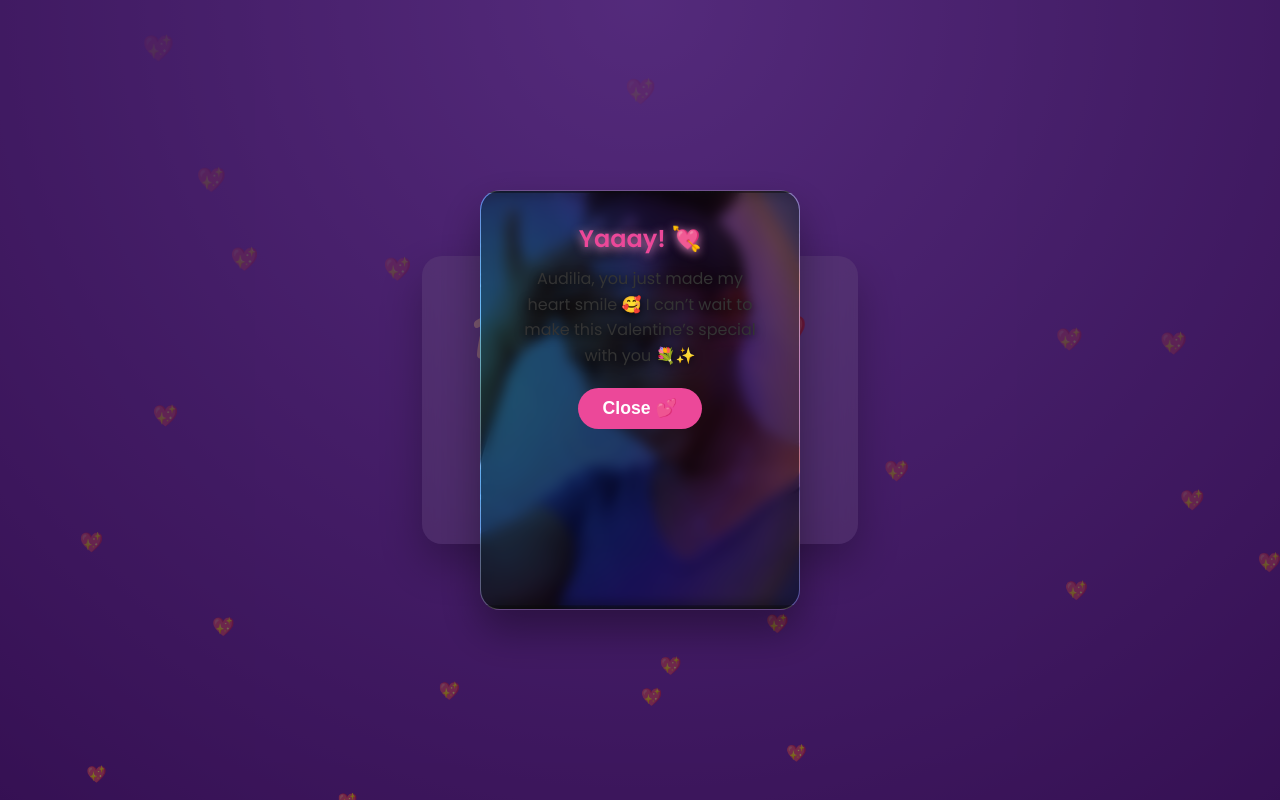
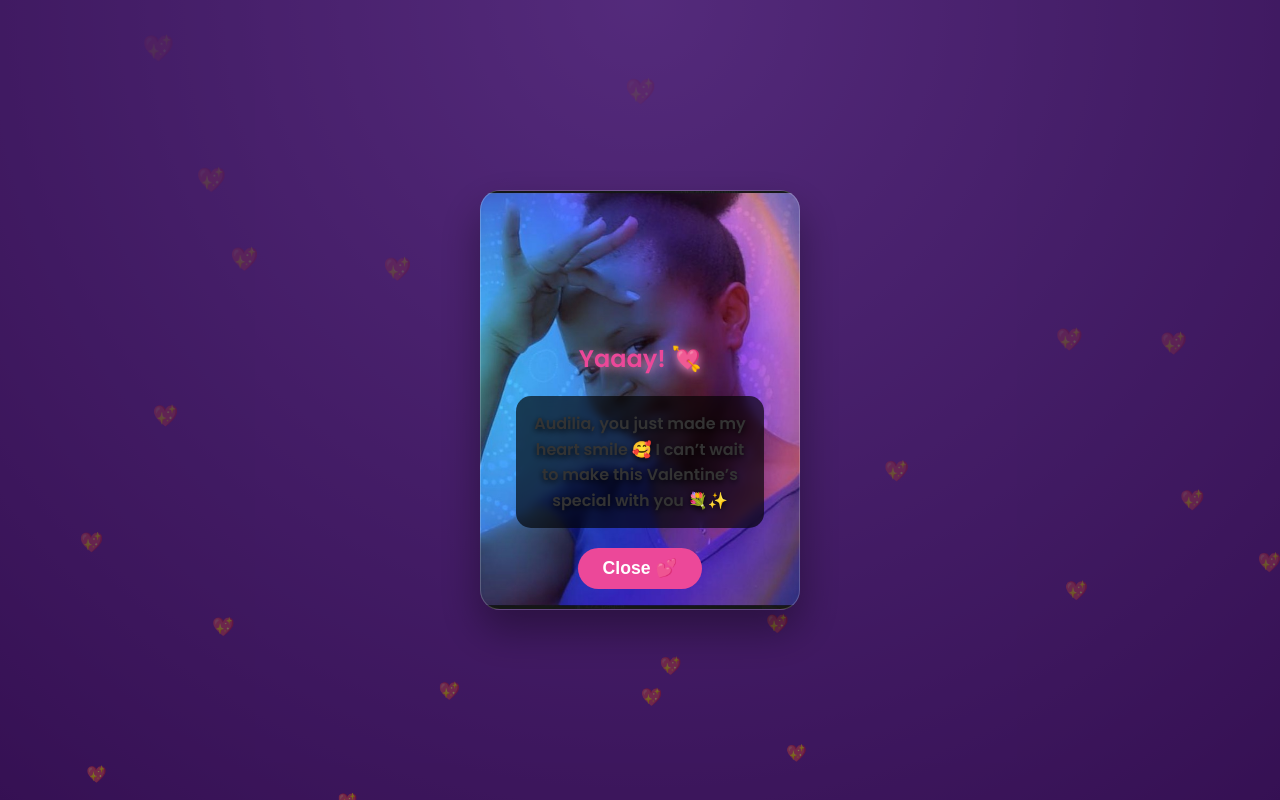
Before and after one commit to Reagan-WebDev/ValentinesRequest, a plain HTML site: page valentines.html in a window 1280 px wide. Both pictures are taken after a click on the button "YES 💚". Drawn offline with Linux system fonts and the light colour scheme.

Commit message:
Made the page disappear if the popup shows

```diff
--- a/valentines.css
+++ b/valentines.css
@@ -92,6 +92,7 @@ button {
 .popup-content {
     position: relative;
     padding: 30px 35px;
+    padding-top: 150px;   /* pushes everything down */
     border-radius: 20px;
     text-align: center;
     width: 320px;
@@ -110,13 +111,9 @@ button {
 
 /* Dark overlay for readability */
 .popup-bg::before {
-    content: "";
-    position: absolute;
-    inset: 0;
-    background: rgba(0, 0, 0, 0.55);
+    background: rgba(0, 0, 0, 0.6);  /* darker overlay */
     backdrop-filter: blur(6px);
     -webkit-backdrop-filter: blur(6px);
-    z-index: 0;
 }
 
 
@@ -134,10 +131,23 @@ button {
 }
 
 .popup-content p {
-    color: #ffffff;   /* pure white for clarity */
-    text-shadow: 0 2px 10px rgba(0, 0, 0, 0.85);
+    color: #ffffff;
+    font-weight: 600;
     font-size: 1rem;
     line-height: 1.6;
+
+    /* GLASS BACKGROUND */
+    background: rgba(0, 0, 0, 0.65);
+    backdrop-filter: blur(4px);
+    -webkit-backdrop-filter: blur(4px);
+
+    padding: 15px 18px;
+    border-radius: 15px;
+
+    /* Extra clarity */
+    text-shadow: 0 2px 6px rgba(0, 0, 0, 0.9);
+
+    margin: 20px 0 25px;
 }
 
 
@@ -211,3 +221,11 @@ button {
     transform: scale(0.5);
     transition: opacity 0.3s ease, transform 0.3s ease;
 }
+
+/* Hide main content when popup is active */
+.container.hide {
+    opacity: 0;
+    pointer-events: none;
+    transform: scale(0.95);
+    transition: opacity 0.3s ease, transform 0.3s ease;
+}
--- a/valentines.js
+++ b/valentines.js
@@ -3,6 +3,8 @@ const yesBtn = document.getElementById("yesBtn");
 const popup = document.getElementById("popup");
 const closePopup = document.getElementById("closePopup");
 const loveMusic = document.getElementById("loveMusic");
+const mainContainer = document.querySelector(".container");
+
 
 
 // Make NO button run away 😈
@@ -16,15 +18,21 @@ noBtn.addEventListener("mouseover", () => {
 // YES button action 💚
 yesBtn.addEventListener("click", () => {
     popup.classList.add("show");
+    mainContainer.classList.add("hide");
     loveMusic.play();
 });
+
+
 
 // Close popup
 closePopup.addEventListener("click", () => {
     popup.classList.remove("show");
+    mainContainer.classList.remove("hide");
+
     loveMusic.pause();
     loveMusic.currentTime = 0;
 });
+
 
 const heartsContainer = document.querySelector(".hearts");
 
```
